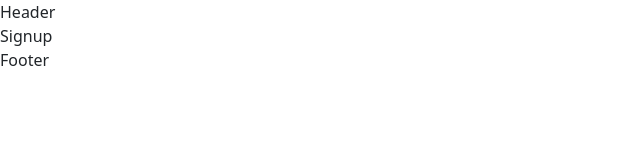
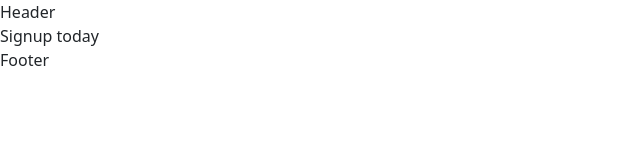
Before and after one commit to United-Tech/Questions-and-Answer-Platform-MERN-Stack, a React (Create React App) app in the folder client/: page /Signup in a window 1280 px wide. Shown: the top 160 px of the page, without its empty margins (0-640 px from the left). Built offline with nearby package versions, Linux system fonts and the light colour scheme.

Commit message:
signup created

```diff
--- a/client/src/Pages/Signup/Signup.js
+++ b/client/src/Pages/Signup/Signup.js
@@ -2,7 +2,7 @@ import React from 'react'
 
 const Signup = () => {
   return (
-    <div>Signup</div>
+    <div>Signup today</div>
   )
 }
 
```
